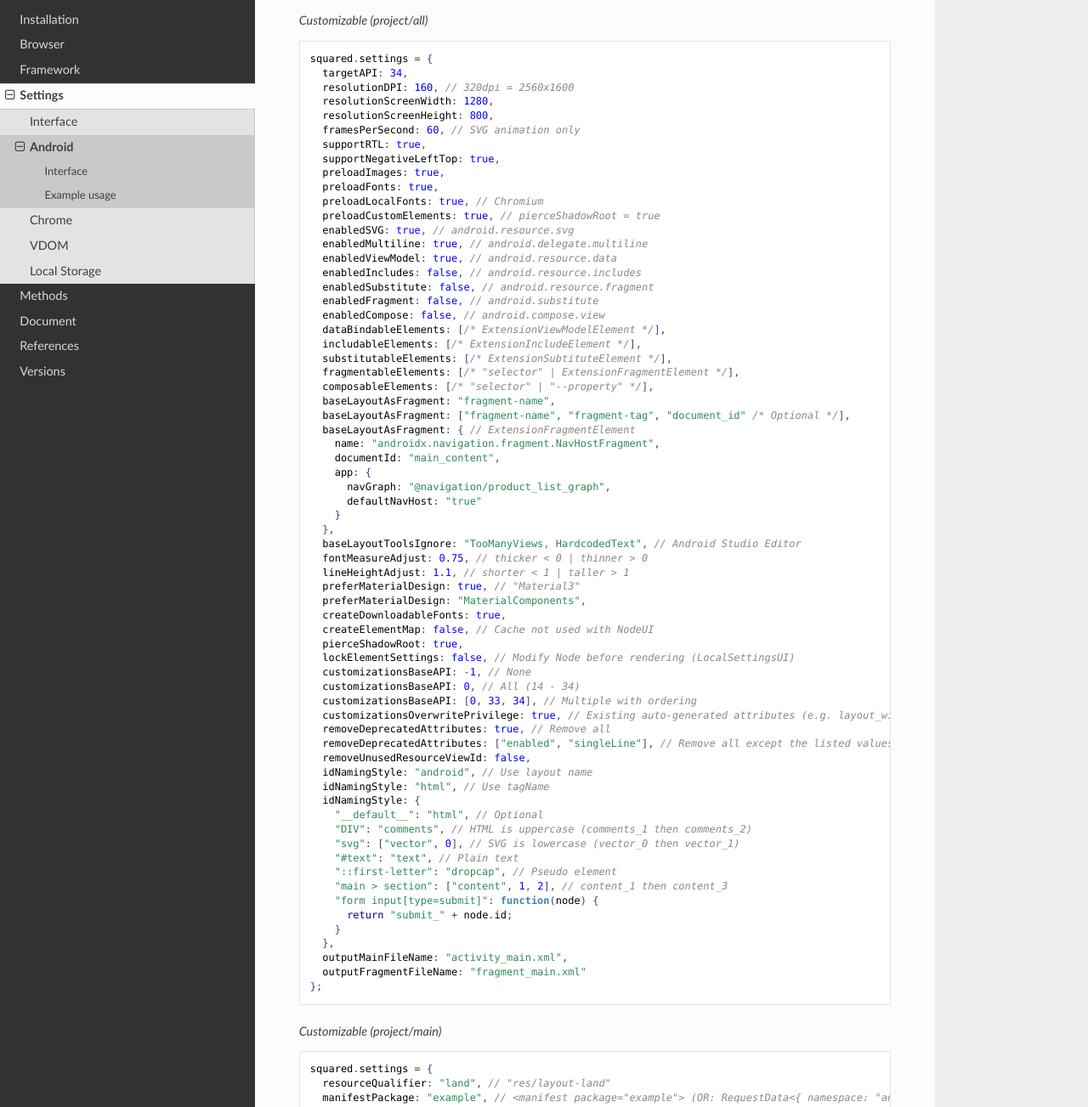
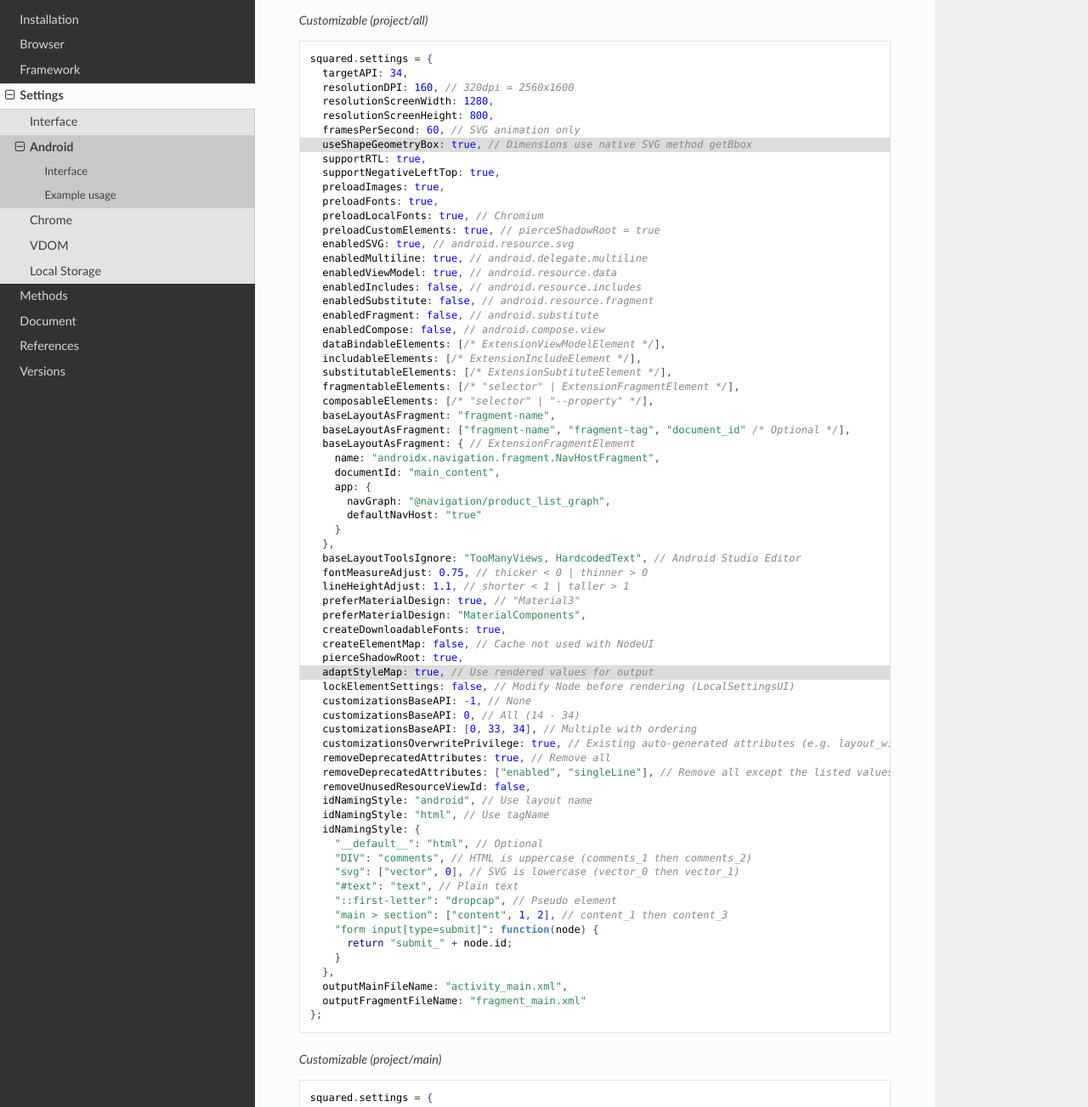
Before and after one commit to anpham6/android-docs, a Sphinx documentation site: the page built from source/settings/android.rst, in a window 1280 px wide and 1400 px high, scrolled down 1175 px, cut to the strip 97-1400 px from the top of the window. Shown: the whole strip at 85% size. Built offline with Sphinx 7.4.7 and the Read the Docs theme 2.0.0, drawn with Linux system fonts in a browser that asks for light colours.

Commit message:
Interface modifications for 5.2.0 release was updated.

```diff
--- a/source/document/android/settings.rst
+++ b/source/document/android/settings.rst
@@ -20,8 +20,8 @@ These are the latest default settings for the :target:`android` framework.
           "@pi-r/android/extensions/task"
         ],
         "versions": {
-          "org.jetbrains.kotlin:kotlin-stdlib": "1.9.22",
-          "kotlinCompilerExtensionVersion": "1.5.9",
+          "org.jetbrains.kotlin:kotlin-stdlib": "1.9.23",
+          "kotlinCompilerExtensionVersion": "1.5.11",
           "buildToolsVersion": ""
         },
         "settings": {
--- a/source/document/vdom/interface.rst
+++ b/source/document/vdom/interface.rst
@@ -75,6 +76,7 @@ Interface
       cssTryAll(attrs: CssStyleMap, callback?: (this: Node, ...args: unknown[]) => void): CssStyleMap | boolean;
       cssFinally(attrs: CssStyleAttr | CssStyleMap): void;
       parseUnit(value: unknown, options?: NodeParseUnitOptions): number;
+      withDisplay(...values: [inline?: boolean | string, ...string[]]): boolean;
       convertUnit(value: unknown, options: NodeConvertUnitOptions): string;
       convertUnit(value: unknown, unit?: string, options?: NodeConvertUnitOptions): string;
       has(attr: CssStyleAttr, options?: HasOptions): boolean;
@@ -226,4 +228,8 @@ Interface
       constructor(id: number, sessionId?: string, element?: Element, children?: Node[]);
   }
 
+.. versionadded:: 5.2.0
+
+  *Node* method **withDisplay** for inline and multiple display values was created.
+
 .. seealso:: For any non-standard named definitions check :doc:`References </references>`.
--- a/source/settings/android.rst
+++ b/source/settings/android.rst
@@ -70,6 +71,7 @@ Example usage
     resolutionScreenWidth: 1280,
     resolutionScreenHeight: 800,
     framesPerSecond: 60, // SVG animation only
+    useShapeGeometryBox: true, // Dimensions use native SVG method getBbox
     supportRTL: true,
     supportNegativeLeftTop: true,
     preloadImages: true,
@@ -106,6 +108,7 @@ Example usage
     createDownloadableFonts: true,
     createElementMap: false, // Cache not used with NodeUI
     pierceShadowRoot: true,
+    adaptStyleMap: true, // Use rendered values for output
     lockElementSettings: false, // Modify Node before rendering (LocalSettingsUI)
     customizationsBaseAPI: -1, // None
     customizationsBaseAPI: 0, // All (14 - 34)
--- a/source/settings/interface.rst
+++ b/source/settings/interface.rst
@@ -55,6 +55,7 @@ These settings are available in the global variable ``squared`` to customize you
       outputDocumentEditing: boolean;
       outputDocumentCSS: CssStyleAttr[];
       framesPerSecond?: number;
+      useShapeGeometryBox?: boolean;
       resolutionScreenWidth?: number;
       resolutionScreenHeight?: number;
   }
@@ -62,6 +63,7 @@ These settings are available in the global variable ``squared`` to customize you
 .. versionadded:: 5.2.0
 
   - *UserSettings* property **adaptStyleMap** for the rendered value was created.
+  - *UserResourceSettingsUI* property **useShapeGeometryBox** for SVG native method getBbox was created.
   - *UserResourceSettingsUI* property **showAttributes** for global attribute modification is supported.
 
 .. seealso:: For any non-standard named definitions check :doc:`References </references>`.
```
Also changed, not shown: other parts of source/document/vdom/interface.rst (+1 -0 lines), other parts of source/settings/android.rst (+1 -0 lines), other parts of source/settings/interface.rst (+1 -1 lines), .readthedocs.yaml.
